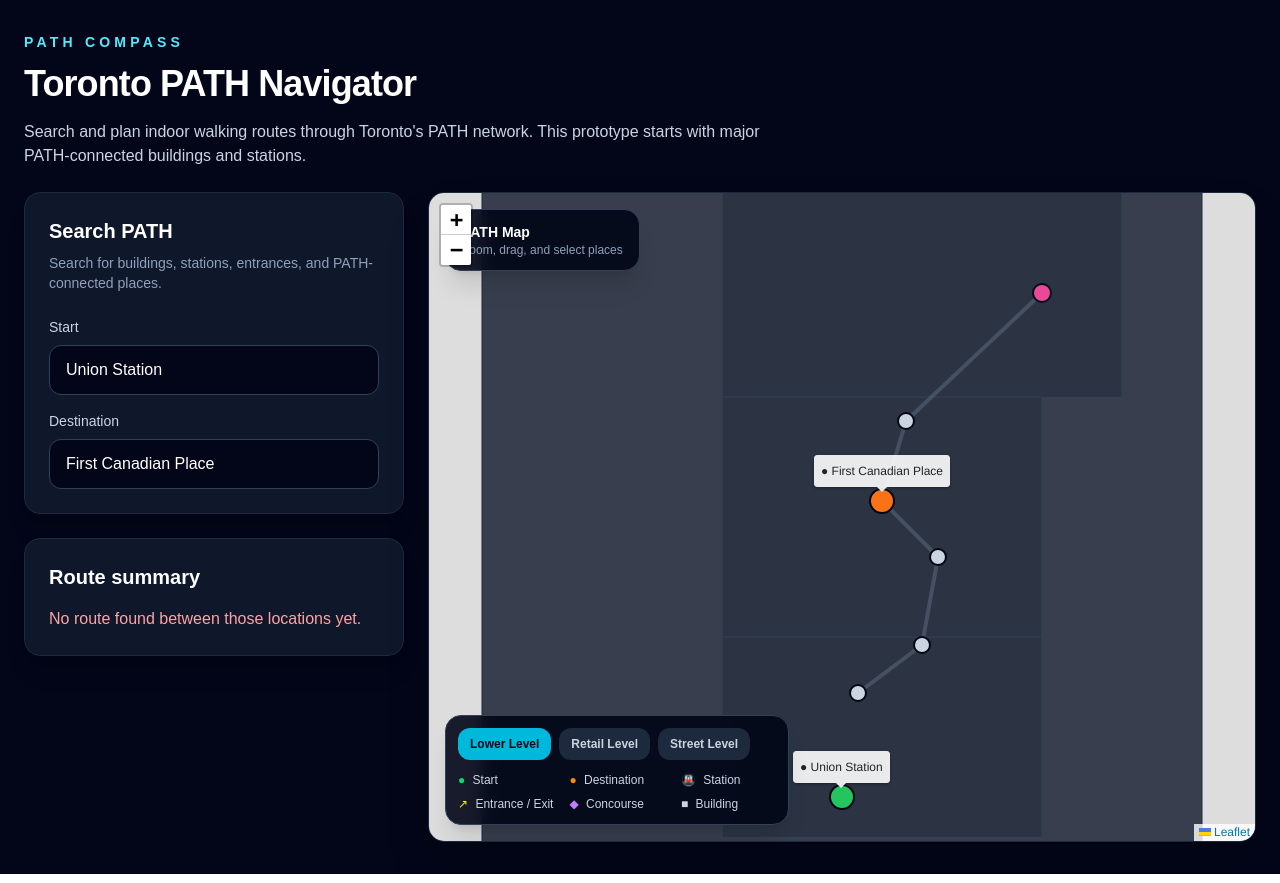
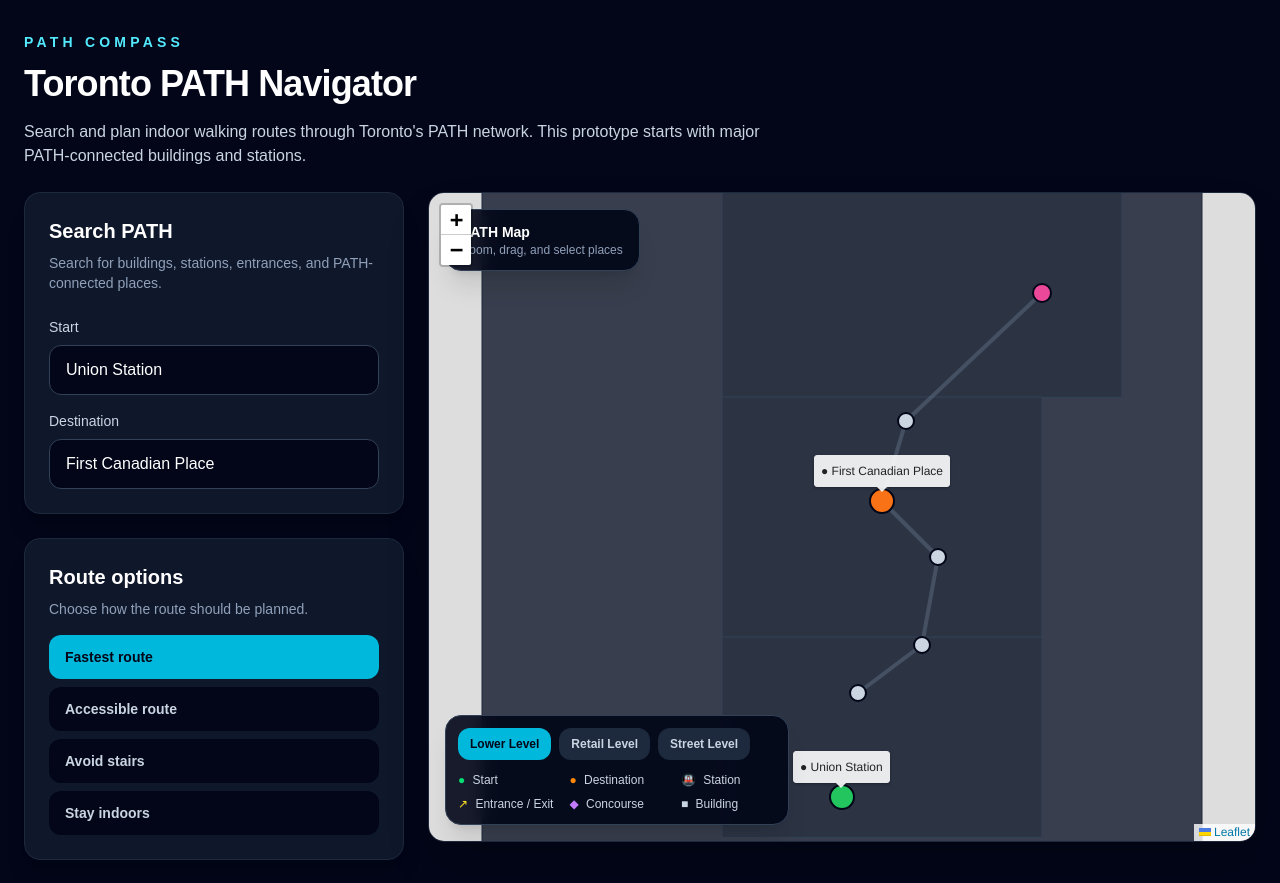
Before and after one commit to rcordi/path-compass, a Next.js app: page / in a window 1280 px wide. Shown: the top 883 px of the page. Built offline with nearby package versions, Linux system fonts and the light colour scheme.

Commit message:
Add route preference options

```diff
--- a/src/app/page.tsx
+++ b/src/app/page.tsx
@@ -6,6 +6,7 @@
 import { edges } from "@/data/edges";
 import { findRoute } from "@/lib/routeFinder";
 import { SearchPanel } from "@/components/SearchPanel";
+import type { RoutePreference } from "@/types/path";
 
 const PathMap = dynamic(
   () => import("@/components/PathMap").then((mod) => mod.PathMap),
@@ -22,8 +23,9 @@
 export default function Home() {
   const [startId, setStartId] = useState("union-station");
   const [endId, setEndId] = useState("first-canadian-place");
+  const [routePreference, setRoutePreference] = useState<RoutePreference>("fastest");
 
-  const route = findRoute(startId, endId, nodes, edges);
+  const route = findRoute(startId, endId, nodes, edges, routePreference);
 
   return (
     <main className="min-h-screen bg-slate-950 text-white">
@@ -51,6 +53,34 @@
                 onStartChange={setStartId}
                 onEndChange={setEndId}
               />
+              <div className="rounded-2xl border border-slate-800 bg-slate-900 p-6 shadow-xl">
+          <h2 className="text-xl font-semibold">Route options</h2>
+          <p className="mt-2 text-sm text-slate-400">
+            Choose how the route should be planned.
+          </p>
+
+          <div className="mt-4 grid gap-2">
+            {[
+              { label: "Fastest route", value: "fastest" },
+              { label: "Accessible route", value: "accessible" },
+              { label: "Avoid stairs", value: "avoid_stairs" },
+              { label: "Stay indoors", value: "stay_indoors" },
+            ].map((option) => (
+              <button
+                key={option.value}
+                type="button"
+                onClick={() => setRoutePreference(option.value as RoutePreference)}
+                className={`rounded-xl px-4 py-3 text-left text-sm font-semibold transition ${
+                  routePreference === option.value
+                    ? "bg-cyan-500 text-slate-950"
+                    : "bg-slate-950 text-slate-300 hover:bg-slate-800"
+                }`}
+              >
+                {option.label}
+              </button>
+            ))}
+          </div>
+        </div>
 
             <div className="rounded-2xl border border-slate-800 bg-slate-900 p-6 shadow-xl">
               <h2 className="text-xl font-semibold">Route summary</h2>
```
